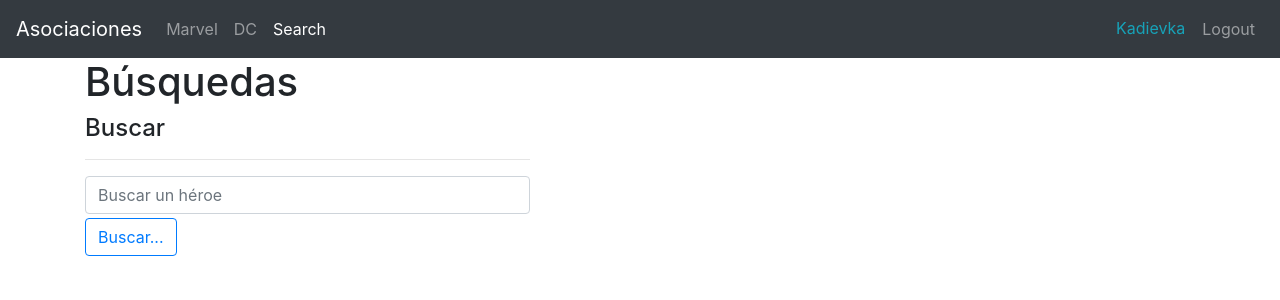
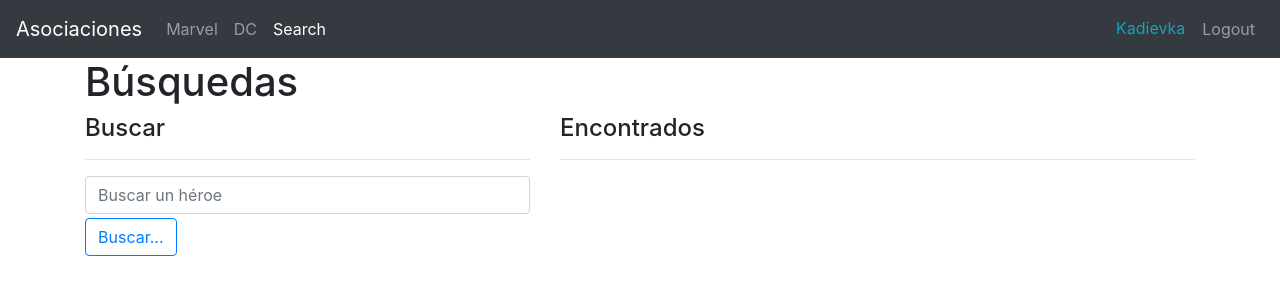
Before and after one commit to Kadievka/HeroesApp, a React (Create React App) app: page /search in a window 1280 px wide. Shown: the top 300 px of the page. Built offline with nearby package versions, Linux system fonts and the light colour scheme.

Commit message:
184. Mostrar listado de héroes

```diff
--- a/src/components/search/SearchScreen.tsx
+++ b/src/components/search/SearchScreen.tsx
@@ -1,22 +1,27 @@
-import React from "react";
+import React, { useState } from "react";
+import getHeroesByName from "../../helpers/utils/getHeroesByName";
 import { useForm } from "../../hooks/useForm/useForm";
+import Hero from "../../interfaces/Hero";
+import HeroCard from "../hero/HeroCard";
 
 const SearchScreen = () => {
-  const initialState = {
+  const [{ searchText }, handleInputChange, resetForm] = useForm({
     searchText: "",
-  };
+  });
 
-  const [{ searchText }, handleInputChange, resetFormValues] = useForm(initialState);
+  const [heroes, setHeroes] = useState<Hero[]>();
 
   const handleSubmit = (e: React.FormEvent) => {
     e.preventDefault();
 
     if (searchText) {
-      console.log("buscando...", searchText);
+      setHeroes([...getHeroesByName(searchText)]);
     }
 
-    resetFormValues();
+    resetForm();
   };
+
+  console.log(heroes);
 
   return (
     <>
@@ -42,6 +47,15 @@ const SearchScreen = () => {
             </button>
           </form>
         </div>
+
+        <div className="col-7">
+          <h4>Encontrados</h4>
+          <hr />
+
+          {heroes?.map((hero) => (
+            <HeroCard key={hero.id} {...hero} />
+          ))}
+        </div>
       </div>
     </>
   );
--- /dev/null
+++ b/src/helpers/utils/getHeroesByName.ts
@@ -0,0 +1,7 @@
+import heroes from "../../data/heroes";
+import Hero from "../../interfaces/Hero";
+
+export default function getHeroesByName(name = ""): Hero[] {
+  name = name.toLowerCase();
+  return heroes.filter((hero) => hero.superhero.toLowerCase().includes(name));
+}
```
